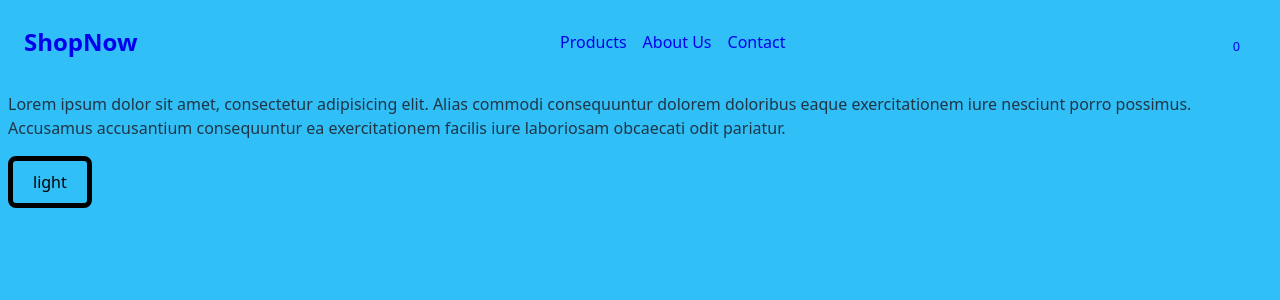
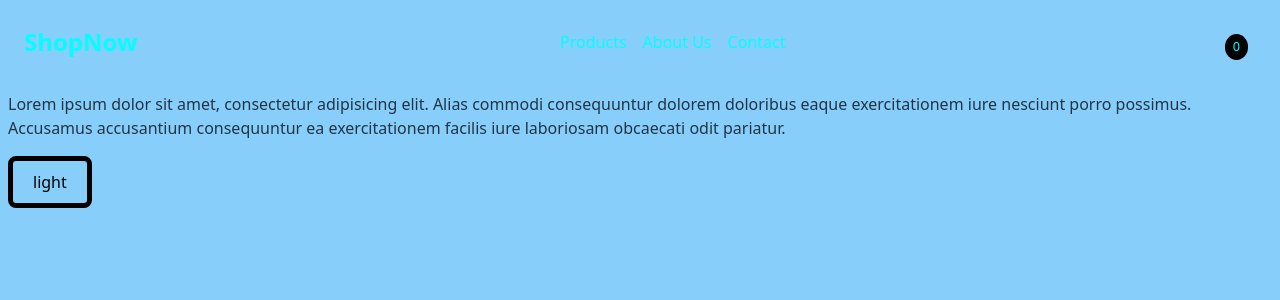
Before and after one commit to CadenceReynolds/CadenceReynolds.github.io, a React (Vite) app in the folder ricks-rolls/: page / in a window 1280 px wide. Shown: the top 300 px of the page. Built offline with nearby package versions, Linux system fonts and the light colour scheme.

Commit message:
updated colors after stupid

```diff
--- a/ricks-rolls/src/NavBar.css
+++ b/ricks-rolls/src/NavBar.css
@@ -8,6 +8,7 @@
 .navbar-left .logo {
     font-size: 1.5rem;
     font-weight: bold;
+    color: cyan;
     text-decoration: none;
 }
 
@@ -24,6 +25,7 @@
 
 .navbar-center .nav-links a {
     text-decoration: none;
+    color: cyan;
 }
 
 .navbar-right {
@@ -39,6 +41,8 @@
 }
 
 .navbar-right .cart-count {
+    background-color: black;
+    color: cyan;
     border-radius: 50%;
     padding: 0.2rem 0.5rem;
     font-size: 0.8rem;
--- a/ricks-rolls/src/ThemeComponent.jsx
+++ b/ricks-rolls/src/ThemeComponent.jsx
@@ -8,7 +8,7 @@ function switchTheme(setTheme, theme) {
             theme === 'light'
                 ? 'dark'
                 : 'light');
-        document.body.style.backgroundColor = theme === 'light' ? '#000' : '#30bff6'
+        document.body.style.backgroundColor = theme === 'light' ? '#000' : '#87CEFAFF'
         document.body.style.color = theme === 'light' ? '#00ffff' : '#000000'
 
     }
@@ -20,7 +20,7 @@ export default function ThemeComponent() {
         <>
             <button onClick={switchTheme(setTheme, theme)}
                     style={{
-                        background: theme === 'light' ? '#30bff6' : '#000',
+                        background: theme === 'light' ? '#87CEFAFF' : '#000',
                         color: theme === 'light' ? '#000' : '#00ffff',
                         borderWidth : "5px",
                         borderColor: theme === 'light' ? '#000' : '#00ffff',
--- a/ricks-rolls/src/index.css
+++ b/ricks-rolls/src/index.css
@@ -36,11 +36,11 @@ button:focus-visible {
 @media (prefers-color-scheme: light) {
   :root {
     color: #213547;
-    background-color: #30bff6;
+    background-color: #87CEFAFF;
   }
   a:hover {
   }
   button {
-    background-color: #30bff6;
+    background-color: #87CEFAFF;
   }
 }
```
